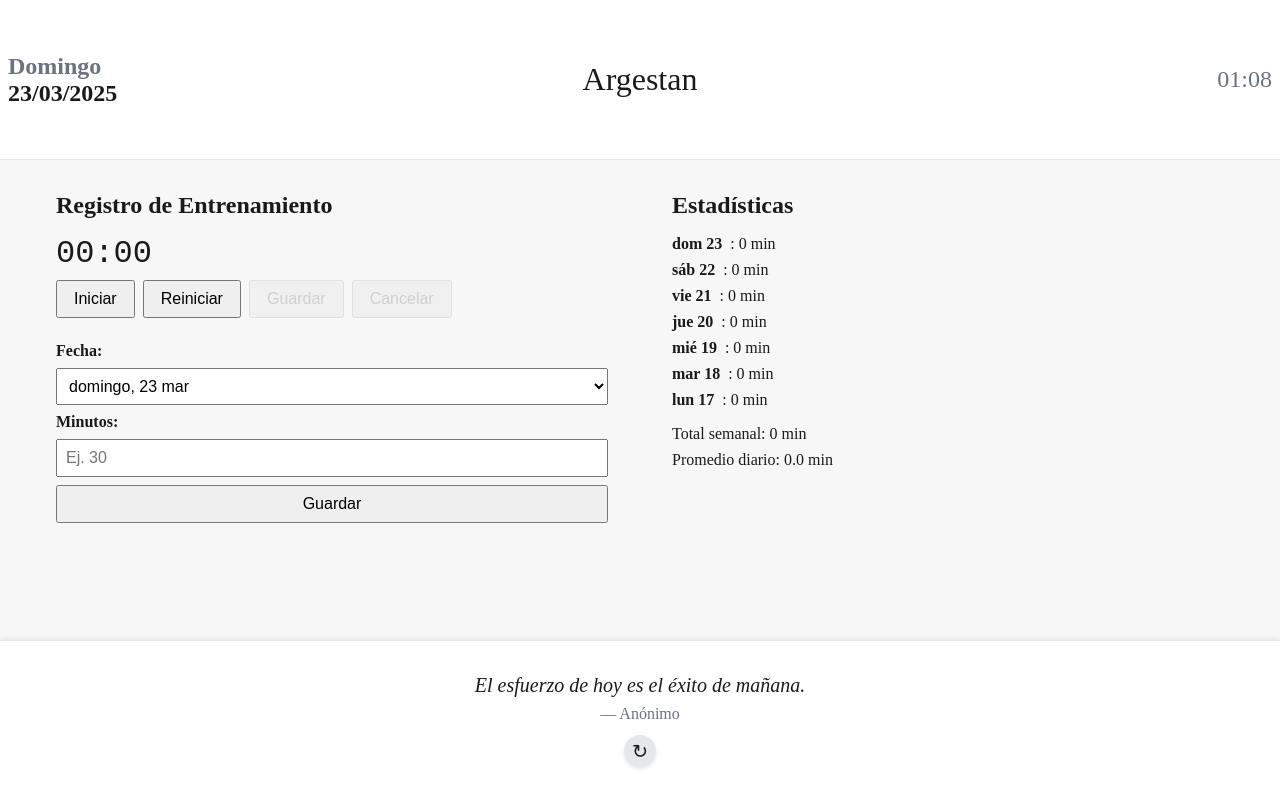
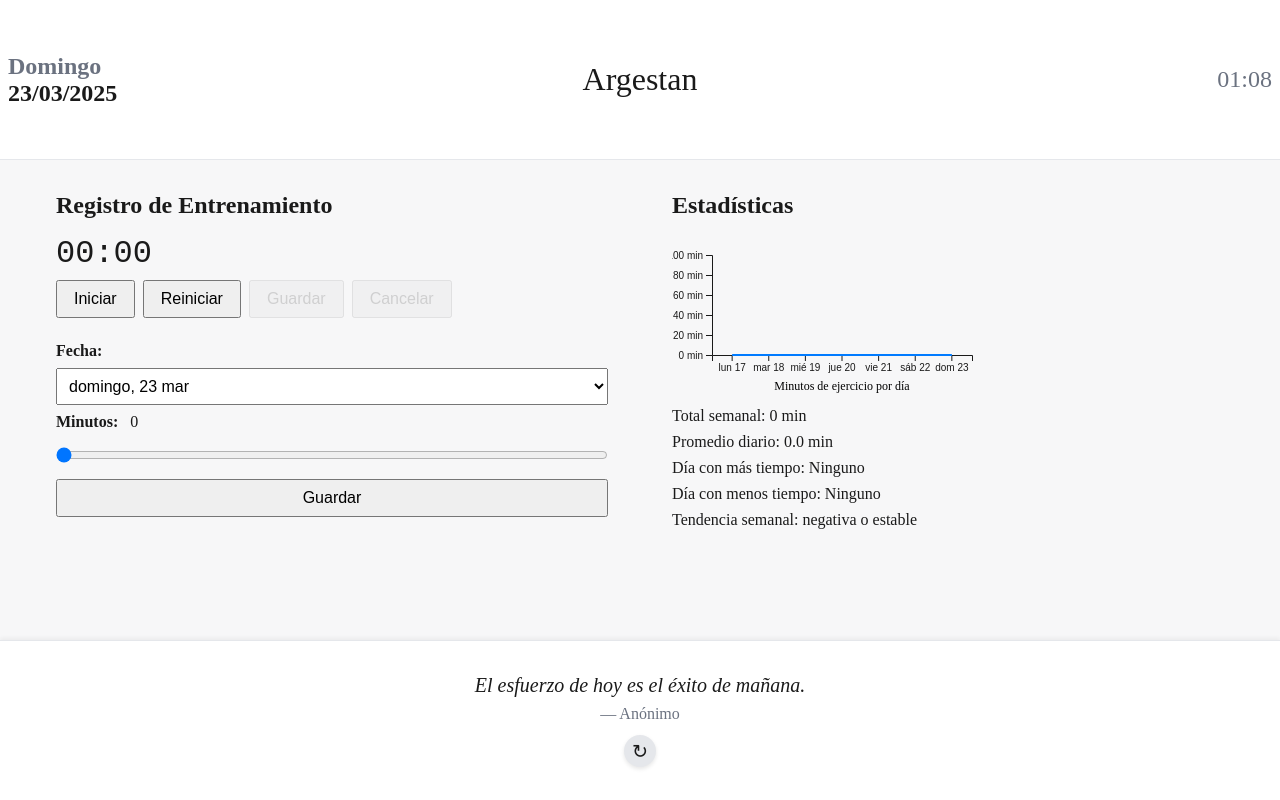
Before and after one commit to RadikeCosa/fitness-study-app, a React (Vite) app: page / in a window 1280 px wide. Built offline with nearby package versions, Linux system fonts and the light colour scheme.

Commit message:
Agregar gráfico de líneas con D3.js y mejorar estadísticas en StatsDisplay

```diff
--- a/src/components/ExerciseLog.css
+++ b/src/components/ExerciseLog.css
@@ -45,10 +45,19 @@
   font-weight: bold;
 }
 
-.manual-log select,
-.manual-log input {
+.manual-log label span {
+  font-weight: normal;
+  margin-left: 0.5rem;
+}
+
+.manual-log select {
   padding: 0.5rem;
   font-size: 1rem;
+}
+
+.manual-log input[type="range"] {
+  width: 100%;
+  margin: 0.5rem 0;
 }
 
 .manual-log button {
--- a/src/components/ExerciseLog.jsx
+++ b/src/components/ExerciseLog.jsx
@@ -3,12 +3,12 @@ import React, { useState, useEffect } from "react";
 import "./ExerciseLog.css";
 
 function ExerciseLog() {
-  const [time, setTime] = useState(0); // Segundos totales
+  const [time, setTime] = useState(0); // Segundos totales del cronómetro
   const [isRunning, setIsRunning] = useState(false);
   const [manualDate, setManualDate] = useState(
     new Date().toISOString().split("T")[0]
   );
-  const [manualMinutes, setManualMinutes] = useState("");
+  const [manualMinutes, setManualMinutes] = useState(0); // Valor inicial del slider
 
   // Cronómetro
   useEffect(() => {
@@ -41,7 +41,7 @@ function ExerciseLog() {
     return options;
   };
 
-  // Formatear tiempo
+  // Formatear tiempo del cronómetro
   const formatTime = (seconds) => {
     const mins = Math.floor(seconds / 60);
     const secs = seconds % 60;
@@ -50,7 +50,7 @@ function ExerciseLog() {
       .padStart(2, "0")}`;
   };
 
-  // Guardar en localStorage
+  // Guardar cronómetro en localStorage
   const saveTime = () => {
     const logs = JSON.parse(localStorage.getItem("exerciseLogs") || "{}");
     const today = new Date().toISOString().split("T")[0];
@@ -60,13 +60,14 @@ function ExerciseLog() {
     setIsRunning(false);
   };
 
+  // Guardar registro manual
   const saveManual = (e) => {
     e.preventDefault();
-    if (!manualMinutes || manualMinutes <= 0) return;
+    if (manualMinutes <= 0) return; // Evita guardar 0
     const logs = JSON.parse(localStorage.getItem("exerciseLogs") || "{}");
     logs[manualDate] = (logs[manualDate] || 0) + parseInt(manualMinutes);
     localStorage.setItem("exerciseLogs", JSON.stringify(logs));
-    setManualMinutes("");
+    setManualMinutes(0); // Resetea el slider
   };
 
   return (
@@ -107,7 +108,7 @@ function ExerciseLog() {
         </div>
       </section>
 
-      {/* Registro manual */}
+      {/* Registro manual con slider */}
       <form className="manual-log" onSubmit={saveManual}>
         <label htmlFor="manual-date">Fecha:</label>
         <select
@@ -117,15 +118,17 @@ function ExerciseLog() {
         >
           {getDateOptions()}
         </select>
-        <label htmlFor="manual-minutes">Minutos:</label>
+        <label htmlFor="manual-minutes">
+          Minutos: <span>{manualMinutes}</span>
+        </label>
         <input
           id="manual-minutes"
-          type="number"
-          min="1"
+          type="range"
+          min="0"
+          max="100"
           value={manualMinutes}
           onChange={(e) => setManualMinutes(e.target.value)}
-          placeholder="Ej. 30"
-          required
+          aria-label={`Seleccionar ${manualMinutes} minutos de ejercicio`}
         />
         <button type="submit" aria-label="Guardar registro manual">
           Guardar
--- a/src/components/StatsDisplay.jsx
+++ b/src/components/StatsDisplay.jsx
@@ -1,19 +1,23 @@
 // src/components/StatsDisplay.jsx
-import React, { useState, useEffect } from "react";
+import React, { useState, useEffect, useRef } from "react";
+import * as d3 from "d3";
 import "./StatsDisplay.css";
 
 function StatsDisplay() {
   const [logs, setLogs] = useState({});
+  const chartRef = useRef(null);
 
+  // Actualizar logs desde localStorage
   useEffect(() => {
     const updateLogs = () => {
       setLogs(JSON.parse(localStorage.getItem("exerciseLogs") || "{}"));
     };
     updateLogs();
-    window.addEventListener("storage", updateLogs); // Escucha cambios
+    window.addEventListener("storage", updateLogs);
     return () => window.removeEventListener("storage", updateLogs);
   }, []);
 
+  // Función para obtener los últimos 7 días
   const getLast7Days = () => {
     const days = [];
     for (let i = 0; i < 7; i++) {
@@ -22,11 +26,106 @@ function StatsDisplay() {
       const key = date.toISOString().split("T")[0];
       days.push({ date: key, minutes: logs[key] || 0 });
     }
-    return days;
+    return days.reverse(); // De más viejo a más nuevo
   };
 
-  const totalMinutes = Object.values(logs).reduce((sum, min) => sum + min, 0);
+  // Datos y estadísticas
+  const data = getLast7Days();
+  const totalMinutes = data.reduce((sum, { minutes }) => sum + minutes, 0);
   const averageMinutes = totalMinutes / 7 || 0;
+  const maxDay = data.reduce(
+    (max, curr) => (curr.minutes > max.minutes ? curr : max),
+    data[0]
+  );
+  const minDay = data.reduce(
+    (min, curr) => (curr.minutes < min.minutes ? curr : min),
+    data[0]
+  );
+  const trend =
+    totalMinutes > averageMinutes * 7 ? "positiva" : "negativa o estable";
+
+  // Gráfico D3.js
+  useEffect(() => {
+    if (!chartRef.current) return;
+
+    const margin = { top: 20, right: 20, bottom: 40, left: 40 };
+    const width = 320 - margin.left - margin.right;
+    const height = 160 - margin.top - margin.bottom;
+
+    // Limpiar SVG anterior
+    d3.select(chartRef.current).selectAll("*").remove();
+
+    const svg = d3
+      .select(chartRef.current)
+      .attr("width", width + margin.left + margin.right)
+      .attr("height", height + margin.top + margin.bottom)
+      .append("g")
+      .attr("transform", `translate(${margin.left},${margin.top})`);
+
+    const x = d3
+      .scaleBand()
+      .domain(data.map((d) => d.date))
+      .range([0, width])
+      .padding(0.1);
+
+    const y = d3
+      .scaleLinear()
+      .domain([
+        0,
+        Math.max(
+          100,
+          d3.max(data, (d) => d.minutes)
+        ),
+      ])
+      .range([height, 0]);
+
+    // Eje X
+    svg
+      .append("g")
+      .attr("transform", `translate(0,${height})`)
+      .call(
+        d3
+          .axisBottom(x)
+          .tickFormat((d) =>
+            new Date(d).toLocaleDateString("es-ES", {
+              weekday: "short",
+              day: "numeric",
+            })
+          )
+      );
+
+    // Eje Y
+    svg.append("g").call(
+      d3
+        .axisLeft(y)
+        .ticks(5)
+        .tickFormat((d) => `${d} min`)
+    );
+
+    // Línea suavizada
+    const line = d3
+      .line()
+      .x((d) => x(d.date) + x.bandwidth() / 2)
+      .y((d) => y(d.minutes))
+      .curve(d3.curveMonotoneX);
+
+    svg
+      .append("path")
+      .datum(data)
+      .attr("fill", "none")
+      .attr("stroke", "#007bff")
+      .attr("stroke-width", 2)
+      .attr("d", line);
+
+    // Leyenda
+    svg
+      .append("text")
+      .attr("x", width / 2)
+      .attr("y", height + margin.bottom - 5)
+      .attr("text-anchor", "middle")
+      .attr("font-size", "12px")
+      .text("Minutos de ejercicio por día");
+  }, [logs, data]); // Dependencia en logs y data
 
   return (
     <article
@@ -34,21 +133,46 @@ function StatsDisplay() {
       aria-label="Estadísticas de entrenamiento"
     >
       <h2>Estadísticas</h2>
-      <ul>
-        {getLast7Days().map(({ date, minutes }) => (
-          <li key={date}>
-            <time dateTime={date}>
-              {new Date(date).toLocaleDateString("es-ES", {
-                weekday: "short",
-                day: "numeric",
-              })}
-            </time>
-            : {minutes} min
-          </li>
-        ))}
-      </ul>
-      <p>Total semanal: {totalMinutes} min</p>
-      <p>Promedio diario: {averageMinutes.toFixed(1)} min</p>
+      <div className="stats-container">
+        {/* Gráfico */}
+        <section
+          className="stats-chart"
+          aria-label="Gráfico de entrenamientos diarios"
+        >
+          <svg ref={chartRef}></svg>
+        </section>
+
+        {/* Valores */}
+        <section className="stats-values">
+          <div className="stats-row">
+            <p>Total semanal: {totalMinutes} min</p>
+            <p>Promedio diario: {averageMinutes.toFixed(1)} min</p>
+          </div>
+          <div className="stats-row">
+            <p>
+              Día con más tiempo:{" "}
+              {maxDay.minutes > 0
+                ? `${new Date(maxDay.date).toLocaleDateString("es-ES", {
+                    day: "numeric",
+                    month: "short",
+                  })} (${maxDay.minutes} min)`
+                : "Ninguno"}
+            </p>
+            <p>
+              Día con menos tiempo:{" "}
+              {minDay.minutes > 0
+                ? `${new Date(minDay.date).toLocaleDateString("es-ES", {
+                    day: "numeric",
+                    month: "short",
+                  })} (${minDay.minutes} min)`
+                : "Ninguno"}
+            </p>
+          </div>
+          <div className="stats-row">
+            <p>Tendencia semanal: {trend}</p>
+          </div>
+        </section>
+      </div>
     </article>
   );
 }
```
